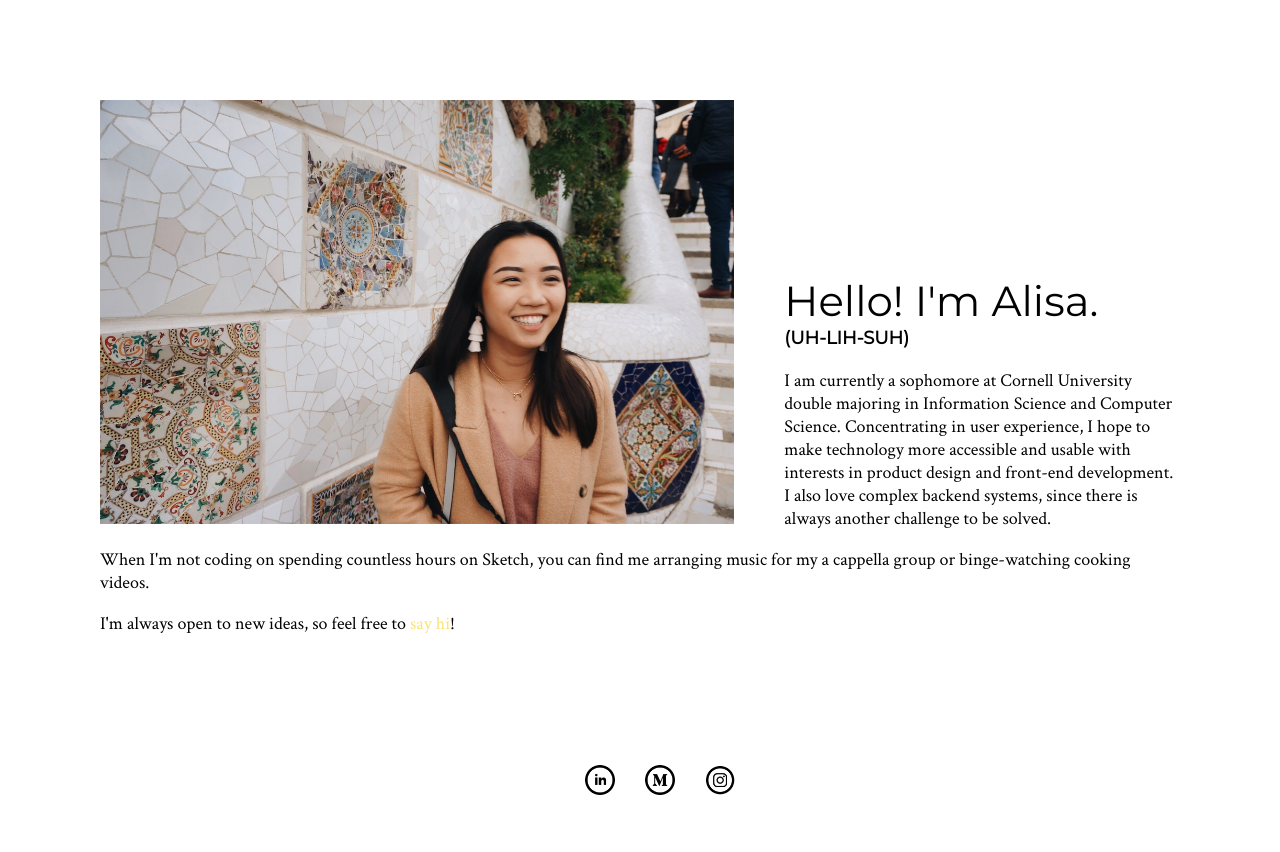
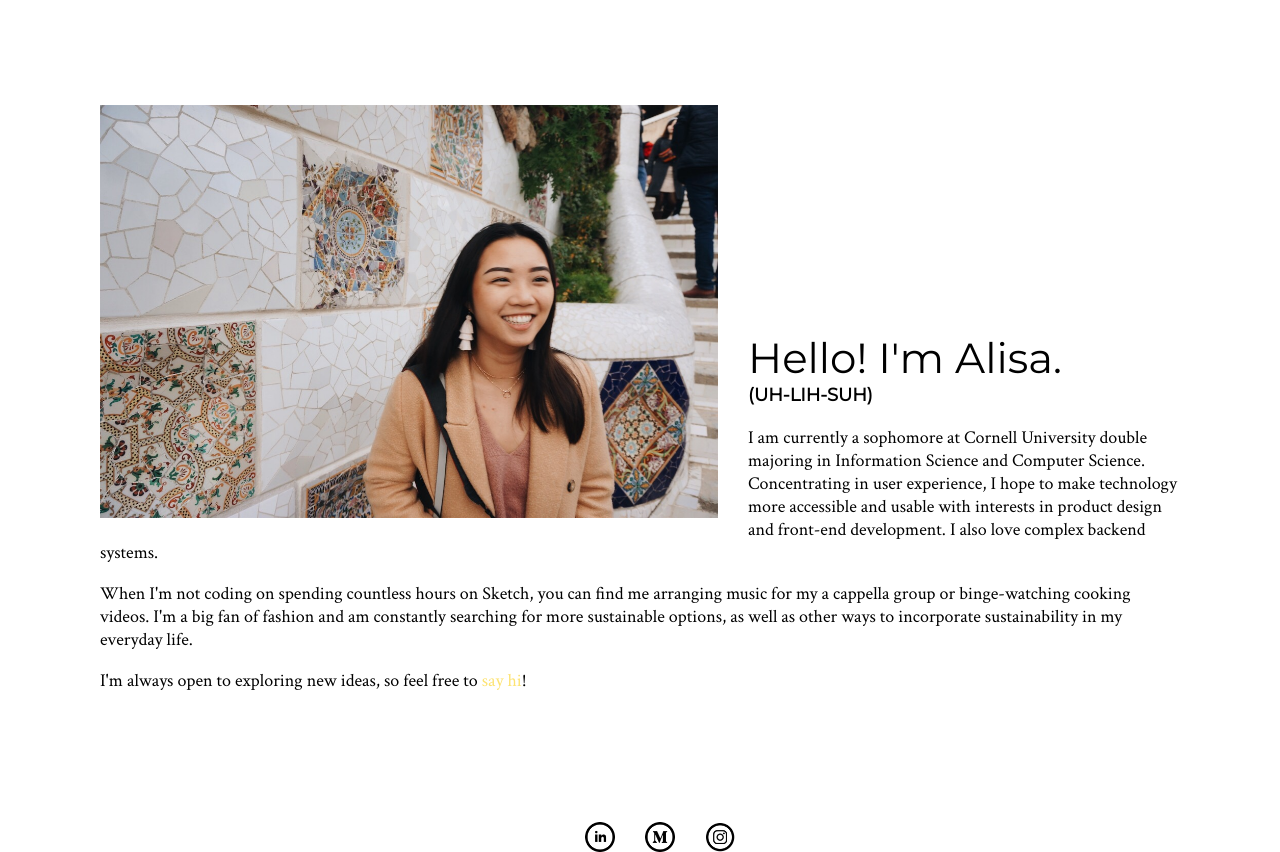
Before and after one commit to alisa-wong/alisa-wong.github.io, a PHP site: page /about.html in a window 1280 px wide. Shown: the part 116-968 px from the top of the page. Before the commit the page ends 911 px from the top, so only its background shows below. Run offline with PHP 8.4, Linux system fonts and the light colour scheme.

Commit message:
update about

```diff
--- a/about.html
+++ b/about.html
@@ -28,15 +28,12 @@
     <div class='about'>
         <div class='aboutTop'>
             <div id='aboutImg'><img src='../images/me.jpg'></div>
-
-            <div id='aboutTxt'>
-                <h1>Hello! I'm Alisa.</h1>
-                <h2>(uh-lih-suh)</h2>
-                <p>I am currently a sophomore at Cornell University double majoring in Information Science and Computer Science. Concentrating in user experience, I hope to make technology more accessible and usable with interests in product design and front-end development. I also love complex backend systems, since there is always another challenge to be solved.</p>
-            </div>
+            <h1>Hello! I'm Alisa.</h1>
+            <h2>(uh-lih-suh)</h2>
+            <p>I am currently a sophomore at Cornell University double majoring in Information Science and Computer Science. Concentrating in user experience, I hope to make technology more accessible and usable with interests in product design and front-end development. I also love complex backend systems.</p>
+            <p>When I'm not coding on spending countless hours on Sketch, you can find me arranging music for my a cappella group or binge-watching cooking videos. I'm a big fan of fashion and am constantly searching for more sustainable options, as well as other ways to incorporate sustainability in my everyday life.</p>
+            <p>I'm always open to exploring new ideas, so feel free to <a href='alisaswong@gmail.com'> say hi</a>!</p>
         </div>
-        <p>When I'm not coding on spending countless hours on Sketch, you can find me arranging music for my a cappella group or binge-watching cooking videos. </p>
-        <p>I'm always open to new ideas, so feel free to <a href='alisaswong@gmail.com'> say hi</a>!</p>
     </div>
 
 </body>
--- a/styles/styles.css
+++ b/styles/styles.css
@@ -137,7 +137,7 @@ h2 {
 }
 
 .aboutTop {
-    display: flex;
+    padding-top: 5px;
 }
 
 #aboutImg {
@@ -145,19 +145,14 @@ h2 {
 }
 
 #aboutImg img {
-    width: 100%;
-    margin: 0px;
+    width: 60%;
+    margin: auto 30px 20px auto;
+    float: left;
 }
 
-#aboutTxt {
-    width: 70%;
-    display: flex;
-    flex-direction: column;
-    justify-content: flex-end;
-}
-
-.about h1, .aboutTop p {
-    margin: 0px;
+.aboutTop h1 {
+    margin-top: 21%;
+    margin-bottom: 0px;
 }
 
 .about h2 {
@@ -166,6 +161,7 @@ h2 {
 
 /** Footer Styling */
 footer {
+    width: 100%;
     display: flex;
     justify-content: center;
 }
```
